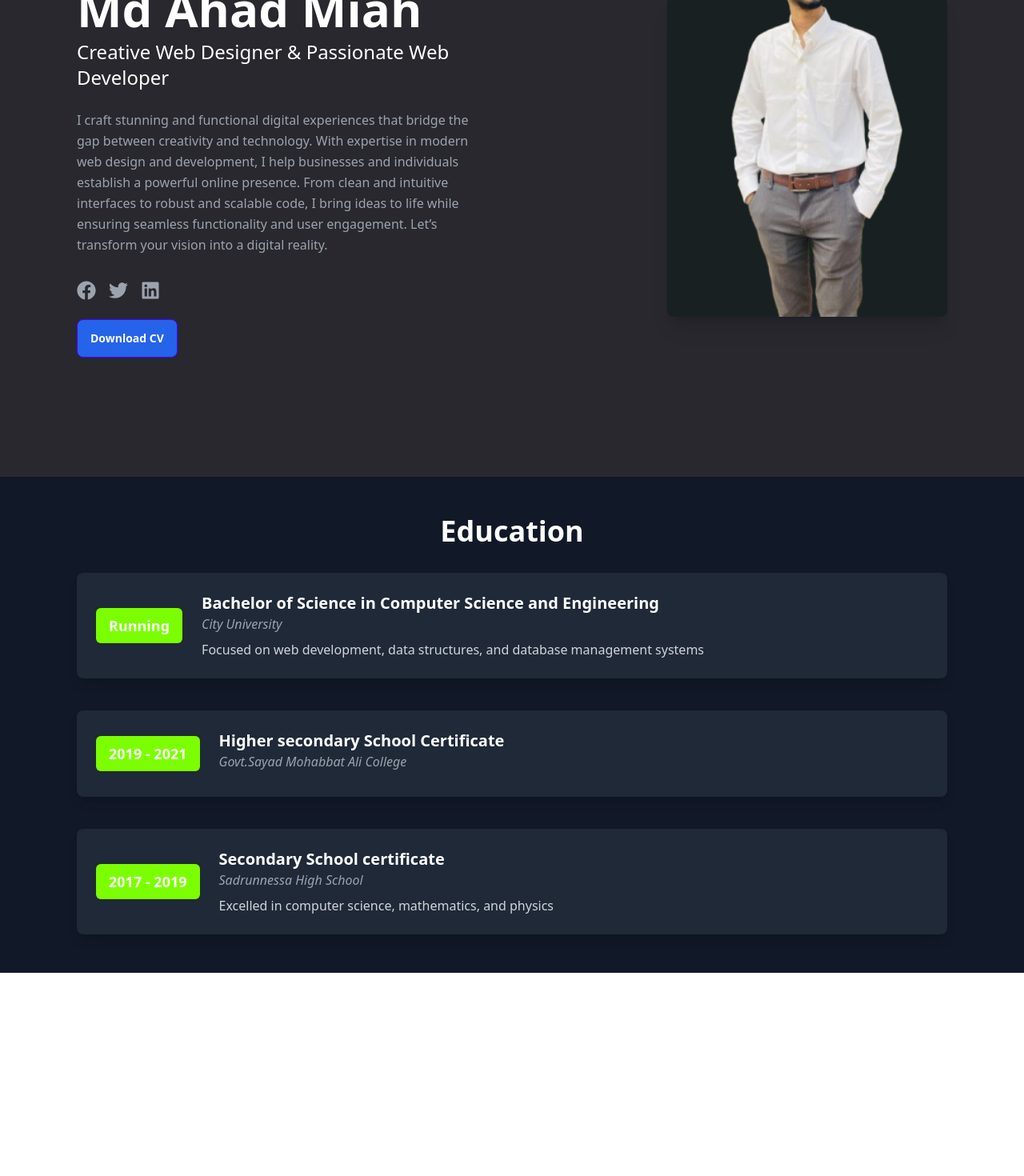
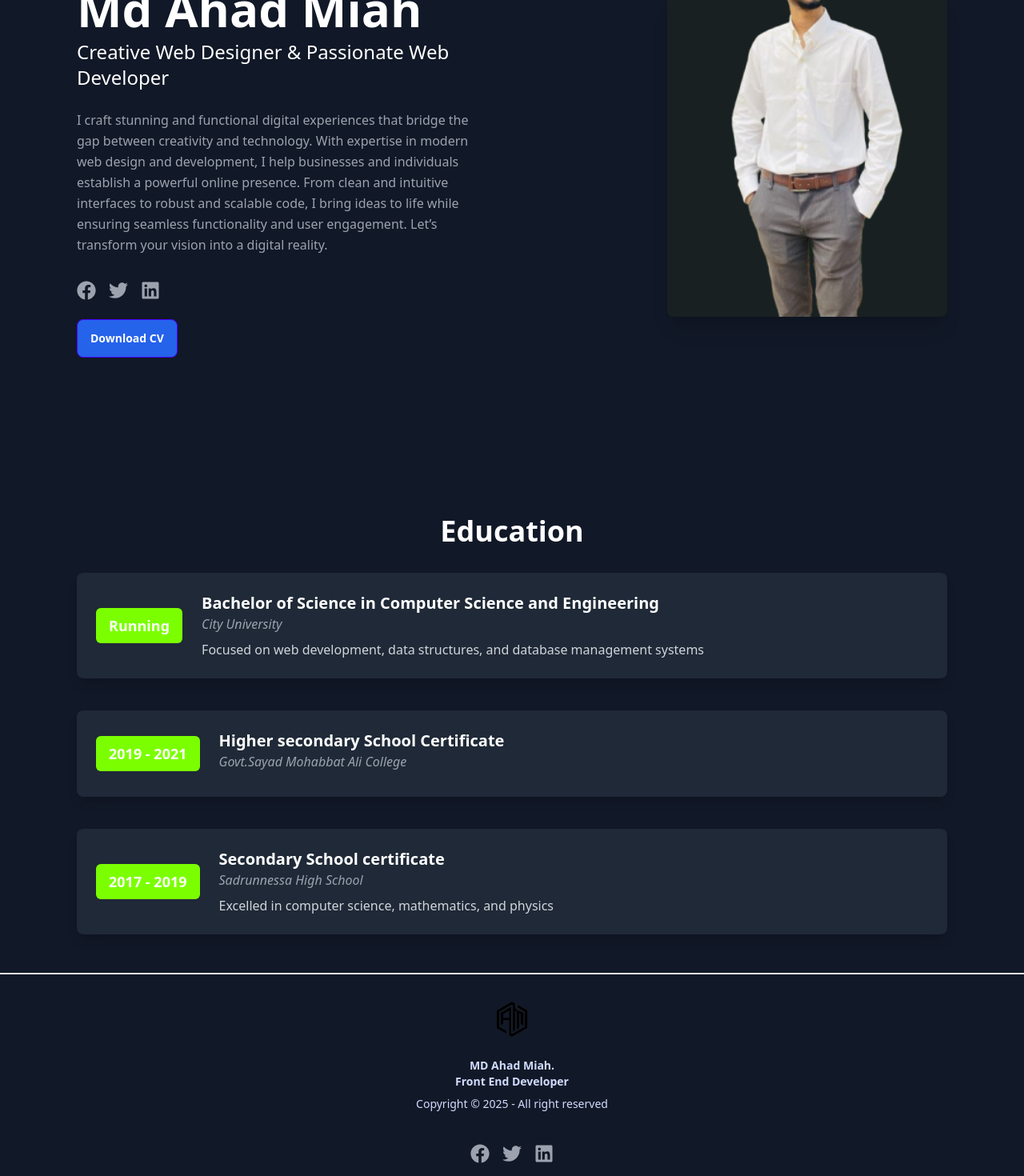
Before and after one commit to Ahad-Miah/Portfolio, a React (Vite) app: page / in a window 1280 px wide. Shown: the part 300-1770 px from the top of the page at 80% size. Before the commit the page ends 1516 px from the top, so only its background shows below. Built offline with nearby package versions, Linux system fonts and the light colour scheme.

Commit message:
added footer

```diff
--- a/src/Components/Banner/Banner.jsx
+++ b/src/Components/Banner/Banner.jsx
@@ -4,7 +4,7 @@ import picture from '../../assets/picture.png'
 const Banner = () => {
 
     return (
-        <div className="bg-[#28282E] text-white min-h-screen flex items-center justify-center">
+        <div className="bg-gray-900 text-white min-h-screen flex items-center justify-center">
         <div className="container mx-auto px-6 md:px-12 lg:px-24 py-12 flex flex-col lg:flex-row items-center lg:items-center space-y-10 lg:space-y-0 lg:space-x-12">
           {/* Left Section */}
           <div className="text-center lg:text-left flex-1">
--- /dev/null
+++ b/src/Components/Footer/Footer.jsx
@@ -0,0 +1,42 @@
+import React from 'react';
+import logo from '../../assets/logo.png'
+import { FaFacebook, FaLinkedin, FaTwitter, FaYoutube } from 'react-icons/fa';
+const Footer = () => {
+    return (
+        <footer className=" border-t-2 footer bg-gray-900 footer-center  text-primary-content p-4">
+        <aside>
+          <img className='w-20 h-20' src={logo} alt="" />
+          <p className="font-bold">
+            MD Ahad Miah.
+            <br />
+           Front End Developer
+          </p>
+          <p>Copyright © {new Date().getFullYear()} - All right reserved</p>
+        </aside>
+        <nav>
+          <div className="grid grid-flow-col gap-4">
+          <a
+                href="#"
+                className="text-gray-400 hover:text-white text-2xl transition duration-200"
+              >
+                <FaFacebook />
+              </a>
+              <a
+                href="#"
+                className="text-gray-400 hover:text-white text-2xl transition duration-200"
+              >
+                <FaTwitter />
+              </a>
+              <a
+                href="#"
+                className="text-gray-400 hover:text-white text-2xl transition duration-200"
+              >
+                <FaLinkedin />
+              </a>
+          </div>
+        </nav>
+      </footer>
+    );
+};
+
+export default Footer;
--- a/src/Components/Navbar/Navbar.jsx
+++ b/src/Components/Navbar/Navbar.jsx
@@ -18,7 +18,7 @@ const Navbar = () => {
 
     </>
     return (
-        <div className="navbar bg-[#28282E] *:text-white">
+        <div className="navbar bg-gray-900 *:text-white sticky z-10 top-0">
         <div className="navbar-start">
           <div className="dropdown">
             {/* drawer */}
--- a/src/MainLayout/MainLayout.jsx
+++ b/src/MainLayout/MainLayout.jsx
@@ -1,12 +1,14 @@
 import React from 'react';
 import { Outlet } from 'react-router-dom';
 import Navbar from '../Components/Navbar/Navbar';
+import Footer from '../Components/Footer/Footer';
 
 const MainLayout = () => {
     return (
         <div>
            <Navbar></Navbar>
             <Outlet></Outlet>
+            <Footer></Footer>
         </div>
     );
 };
```
